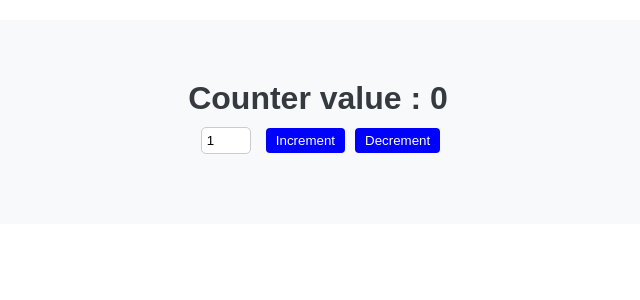
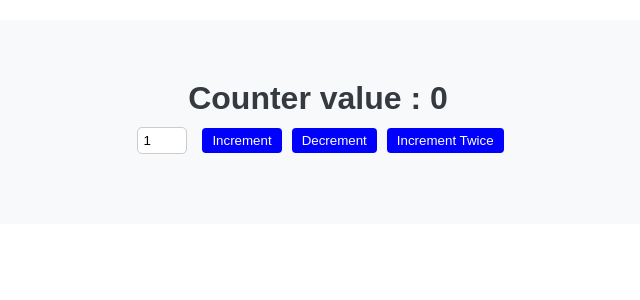
Before and after one commit to than53/react-practice, a React (Vite) app: page / in a window 1280 px wide. Shown: the top 300 px of the page, without its empty margins (322-962 px from the left). Built offline with nearby package versions, Linux system fonts and the light colour scheme.

Commit message:
Create updater usestate function

```diff
--- a/src/components/react-practice-hooks/UseStatePractice.jsx
+++ b/src/components/react-practice-hooks/UseStatePractice.jsx
@@ -1,6 +1,6 @@
 import React from "react";
 import { useState } from "react";
-import "../react-practice-hooks/Usestate.css"
+import "../react-practice-hooks/Usestate.css";
 
 function UseStatePractice() {
   const [count, setCount] = useState(0);
@@ -13,13 +13,23 @@ function UseStatePractice() {
     setCount(count - step);
   };
 
+  const incrementCountTwice = () => {
+    setCount((prevCount) => prevCount + step);
+    setCount((prevCount) => prevCount + step);
+  };
+
   return (
     <div className="app-container">
       <h1>Counter value : {count}</h1>
 
-      <input type="number" value={step} onChange={(e)=>setStep(parseInt(e.target.value))}/>
+      <input
+        type="number"
+        value={step}
+        onChange={(e) => setStep(parseInt(e.target.value))}
+      />
       <button onClick={incrementCount}>Increment</button>
       <button onClick={decrementCount}>Decrement</button>
+      <button onClick={incrementCountTwice}>Increment Twice</button>
     </div>
   );
 }
```
